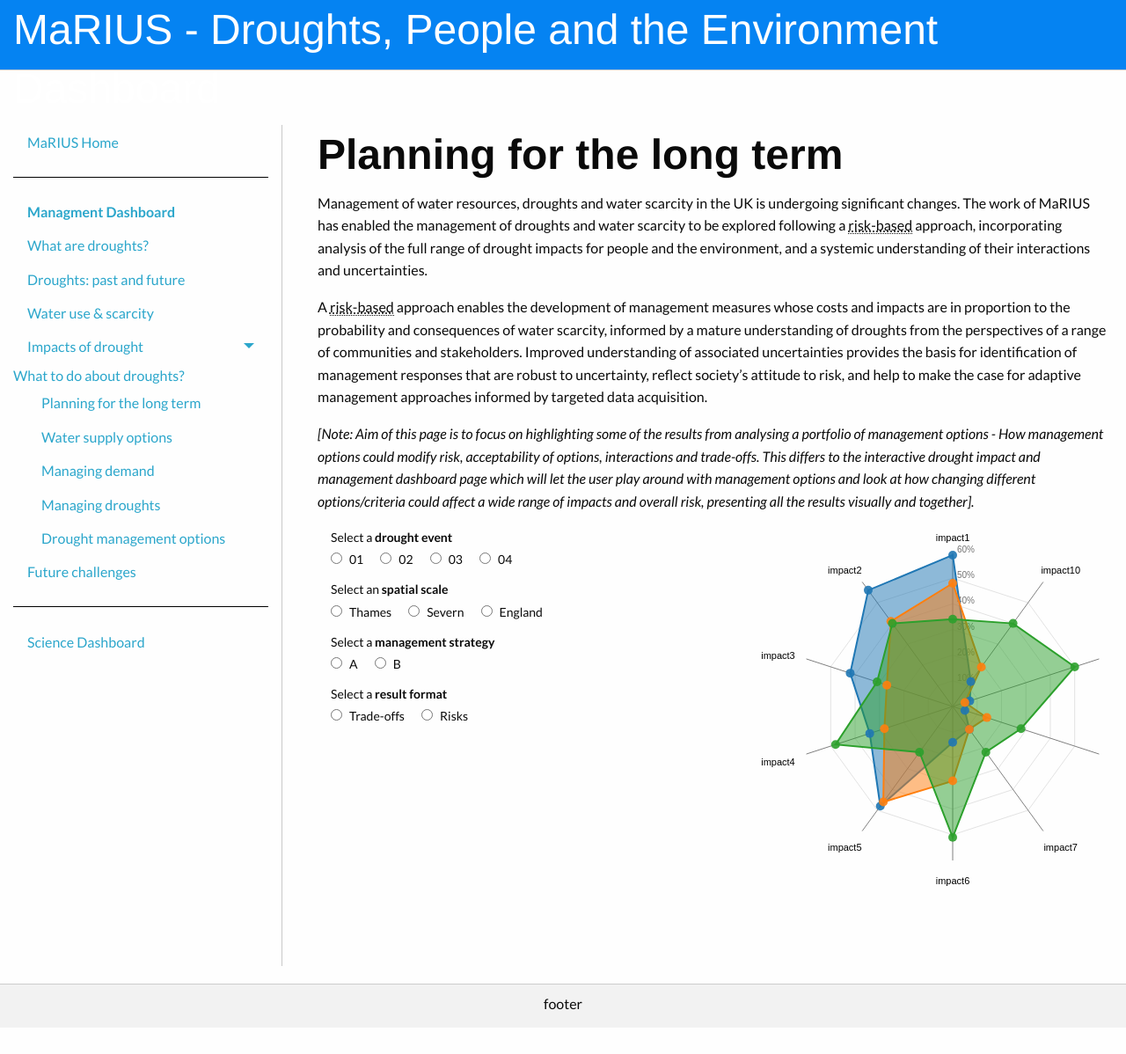
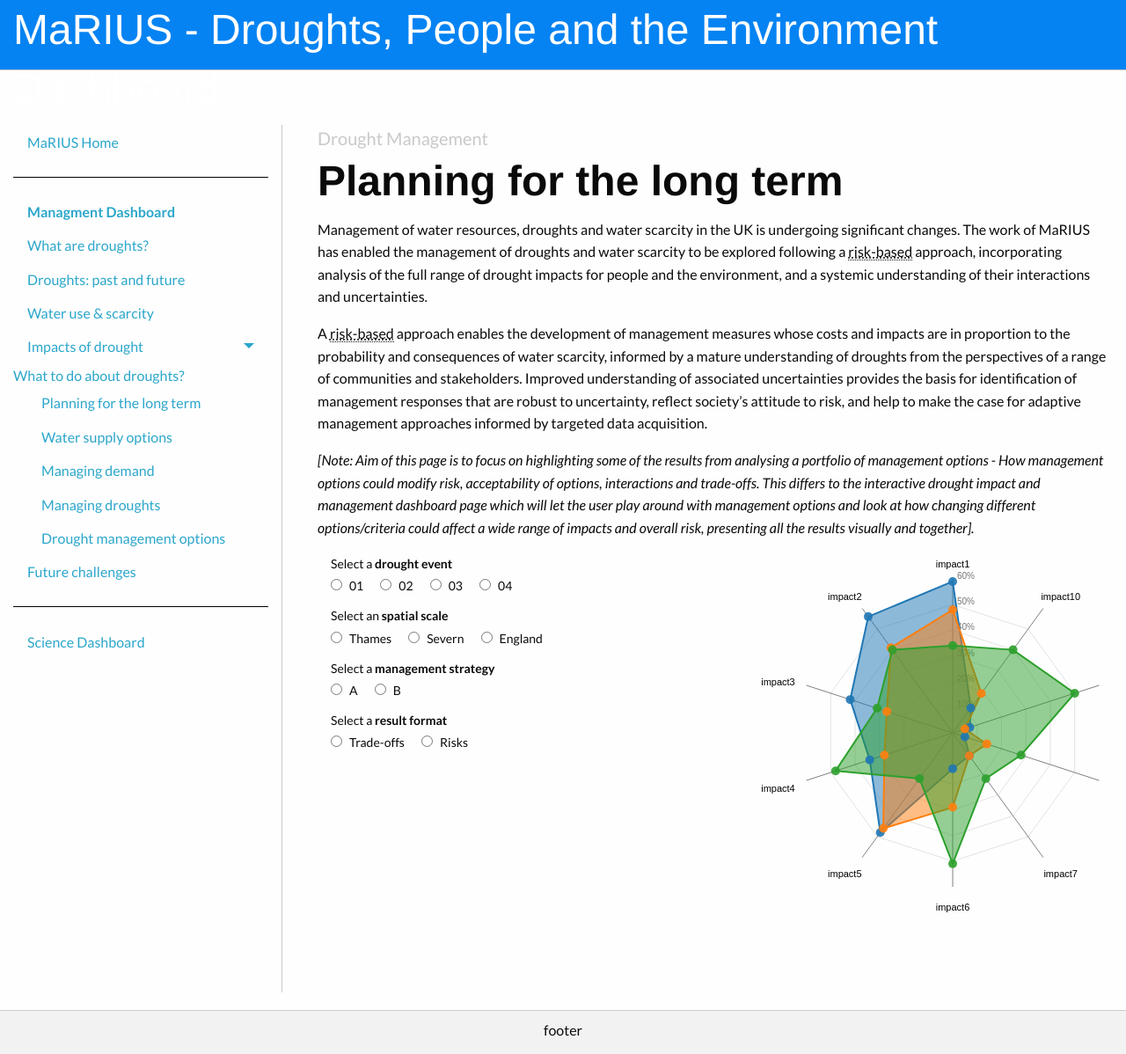
Before and after one commit to VictoriaJJ/mariusdroughtproject.org, a Jekyll site: the page built from _pages/dashboard/dpe/analysing_drought_mgmt_options.md, in a window 1280 px wide. Shown: the whole page at 88% size. Built offline with Jekyll 4.4.1, drawn with Linux system fonts in a browser that asks for light colours; before the commit the page ends 1168 px from its top, so only the background shows below that.

Commit message:
Updated analysing_drought_mgmt_options.md

```diff
--- a/_pages/dashboard/dpe/analysing_drought_mgmt_options.md
+++ b/_pages/dashboard/dpe/analysing_drought_mgmt_options.md
@@ -3,6 +3,7 @@
 published: true
 permalink: /dashboard/dpe/admo/
 _title: Planning for the long term
+subsection: Drought Management
 ---
 
 Management of water resources, droughts and water scarcity in the UK is undergoing significant changes. The work of MaRIUS has enabled the management of droughts and water scarcity to be explored following a risk-based approach, incorporating analysis of the full range of drought impacts for people and the environment, and a systemic understanding of their interactions and uncertainties.
```
